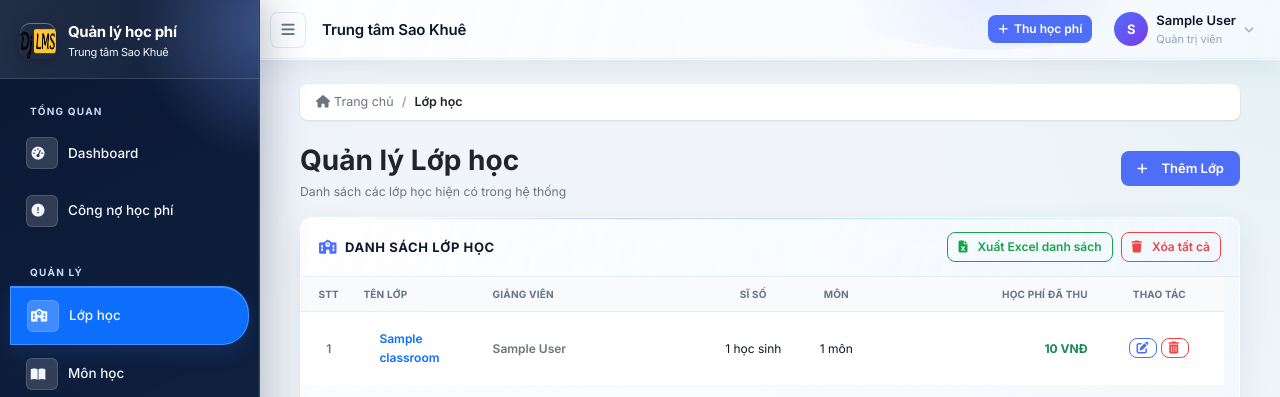
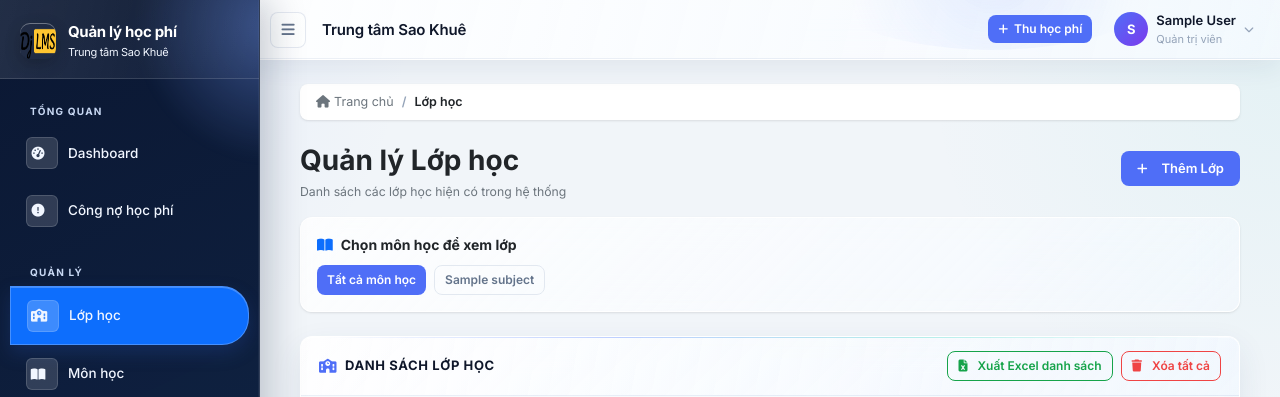
Before and after one commit to Hieurezdev/LMS, a Django app: page /en/classes/ in a window 1280 px wide. Shown: the top 397 px of the page. Run offline with Django 3.2, Linux system fonts and the light colour scheme; a user stored in the database is signed in; tables that the repository leaves empty hold one stand-in row (values such as "Sample post"); parts of the project's set-up code (start-up, migrations or seed data) failed here and were passed over; some libraries are stand-ins or nearby versions.

Commit message:
Filter classrooms by teacher subject

```diff
--- a/lms_manager/views.py
+++ b/lms_manager/views.py
@@ -348,7 +348,14 @@ def cashier_due_list(request):
 # CLASSROOM CRUD
 # -------------------------------------------------------------
 def classroom_list(request):
+    selected_subject_id = request.GET.get('subject', '').strip()
+    subjects = Subject.objects.order_by('name')
+    selected_subject = None
     classes = ClassRoom.objects.all().prefetch_related('teachers')
+    if selected_subject_id.isdigit():
+        selected_subject = subjects.filter(pk=int(selected_subject_id)).first()
+        if selected_subject:
+            classes = classes.filter(teachers__subjects=selected_subject).distinct()
 
     class_reports = []
     for c in classes:
@@ -372,7 +379,11 @@ def classroom_list(request):
     # Sort by classroom name, and then by first teacher name if names are identical
     class_reports.sort(key=lambda x: (x['classroom'].name.lower(), x['first_teacher_name'].lower()))
 
-    return render(request, 'lms_manager/classroom_list.html', {'class_reports': class_reports})
+    return render(request, 'lms_manager/classroom_list.html', {
+        'class_reports': class_reports,
+        'subjects': subjects,
+        'selected_subject': selected_subject,
+    })
 
 def classroom_create(request):
     if request.method == 'POST':
--- a/templates/lms_manager/classroom_list.html
+++ b/templates/lms_manager/classroom_list.html
@@ -72,6 +72,25 @@
         </div>
     {% endfor %}
 {% endif %}
+
+<div class="card p-3 mb-4 border-0 shadow-sm">
+    <div class="fw-bold text-dark mb-2"><i class="fas fa-book-open me-2 text-primary"></i>Chọn môn học để xem lớp</div>
+    <div class="d-flex flex-wrap gap-2">
+        <a href="{% url 'classroom_list' %}" class="btn btn-sm {% if not selected_subject %}btn-primary{% else %}btn-outline-primary{% endif %}">
+            Tất cả môn học
+        </a>
+        {% for subject in subjects %}
+        <a href="{% url 'classroom_list' %}?subject={{ subject.id }}" class="btn btn-sm {% if selected_subject.id == subject.id %}btn-primary{% else %}btn-outline-secondary{% endif %}">
+            {{ subject.name }}
+        </a>
+        {% empty %}
+        <span class="text-secondary small">Chưa có môn học nào.</span>
+        {% endfor %}
+    </div>
+    {% if selected_subject %}
+    <div class="small text-secondary mt-2">Đang xem lớp có giảng viên phụ trách môn: <strong>{{ selected_subject.name }}</strong></div>
+    {% endif %}
+</div>
 
 <div class="table-card mb-5">
     <div class="table-card-header d-flex justify-content-between align-items-center flex-wrap gap-2">
```
Also changed, not shown: lms_manager/tests.py (+15 -0 lines).
